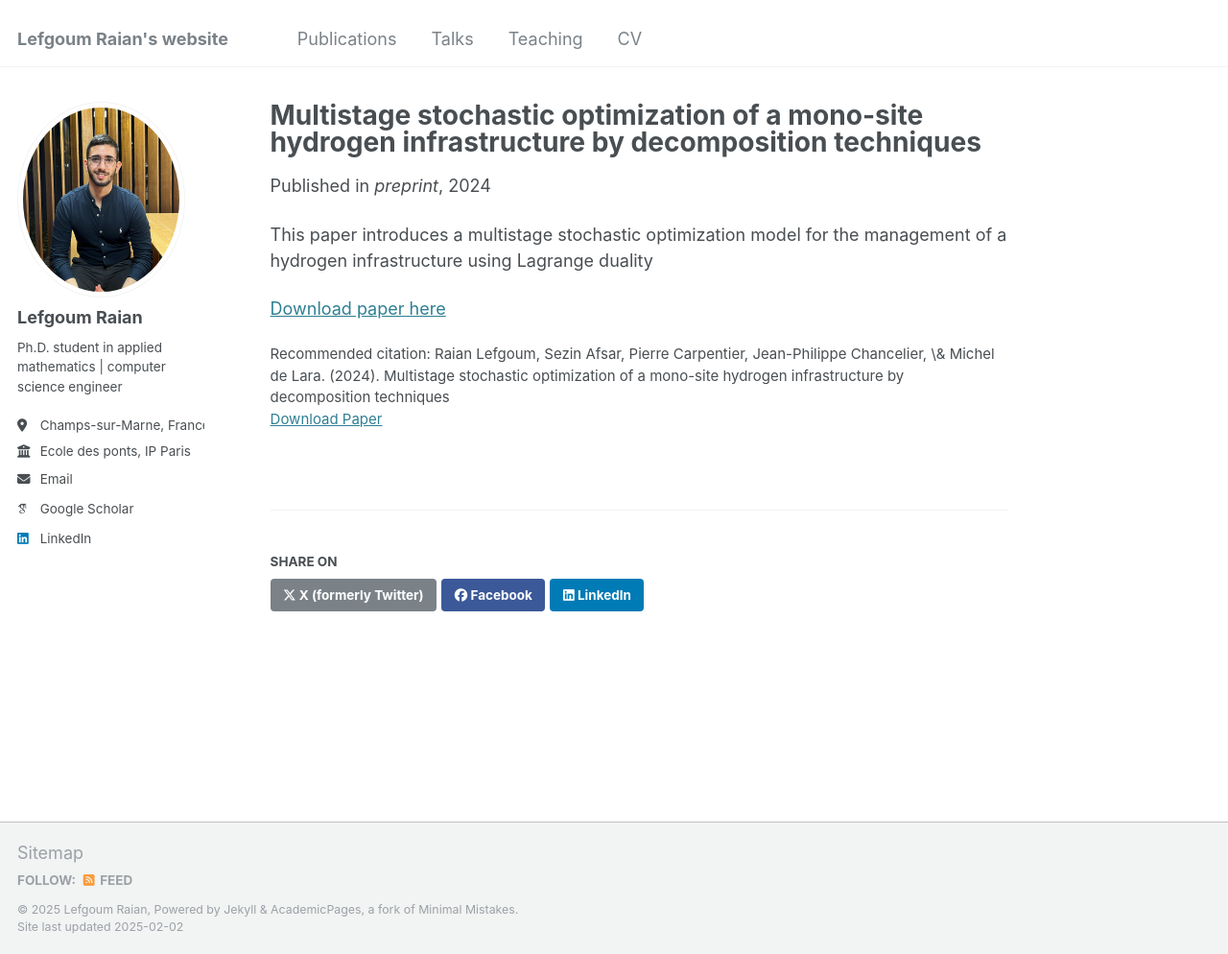
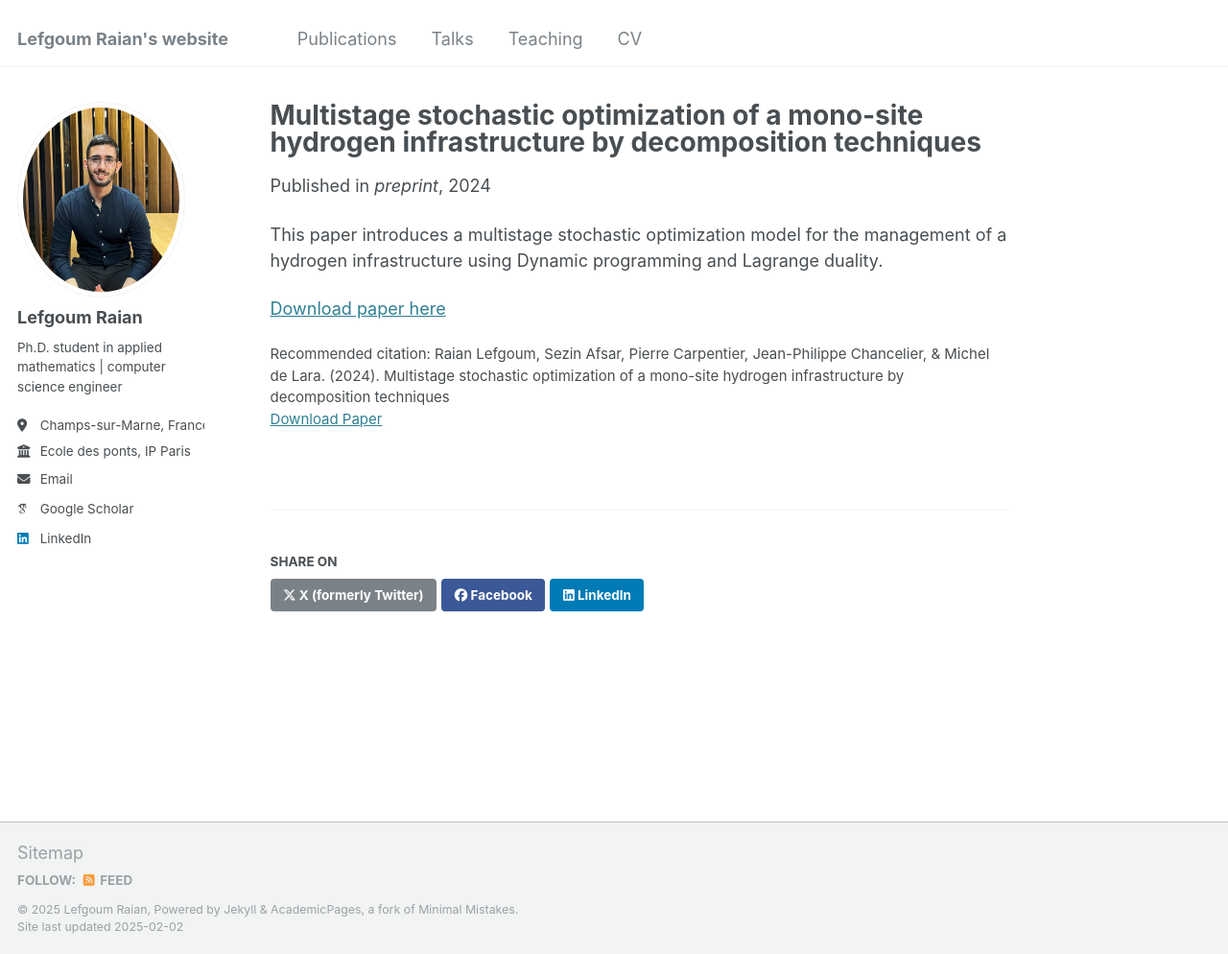
Before and after one commit to raian0406/raian0406.github.io, a Jekyll site: the page built from _publications/2009-10-01-paper-title-number-1.md, in a window 1280 px wide and 994 px high. Shown: the whole window at 96% size. Built offline with Jekyll 4.4.1, drawn with Linux system fonts in a browser that asks for light colours; some web fonts are replaced.

Commit message:
Update 2009-10-01-paper-title-number-1.md

```diff
--- a/_publications/2009-10-01-paper-title-number-1.md
+++ b/_publications/2009-10-01-paper-title-number-1.md
@@ -6,9 +6,9 @@ excerpt: 'In this paper, we develop a multistage stochastic optimization model f
 date: 2024-07-02
 venue: 'preprint'
 paperurl: 'https://arxiv.org/abs/2407.01053'
-citation: ' Raian Lefgoum, Sezin Afsar, Pierre Carpentier, Jean-Philippe Chancelier, \& Michel de Lara. (2024). Multistage stochastic optimization of a mono-site hydrogen infrastructure by decomposition techniques'
+citation: ' Raian Lefgoum, Sezin Afsar, Pierre Carpentier, Jean-Philippe Chancelier, & Michel de Lara. (2024). Multistage stochastic optimization of a mono-site hydrogen infrastructure by decomposition techniques'
 ---
 
-This paper introduces a multistage stochastic optimization model for the management of a hydrogen infrastructure using Lagrange duality
+This paper introduces a multistage stochastic optimization model for the management of a hydrogen infrastructure using Dynamic programming and Lagrange duality.
 
 [Download paper here](https://arxiv.org/abs/2407.01053)
```
